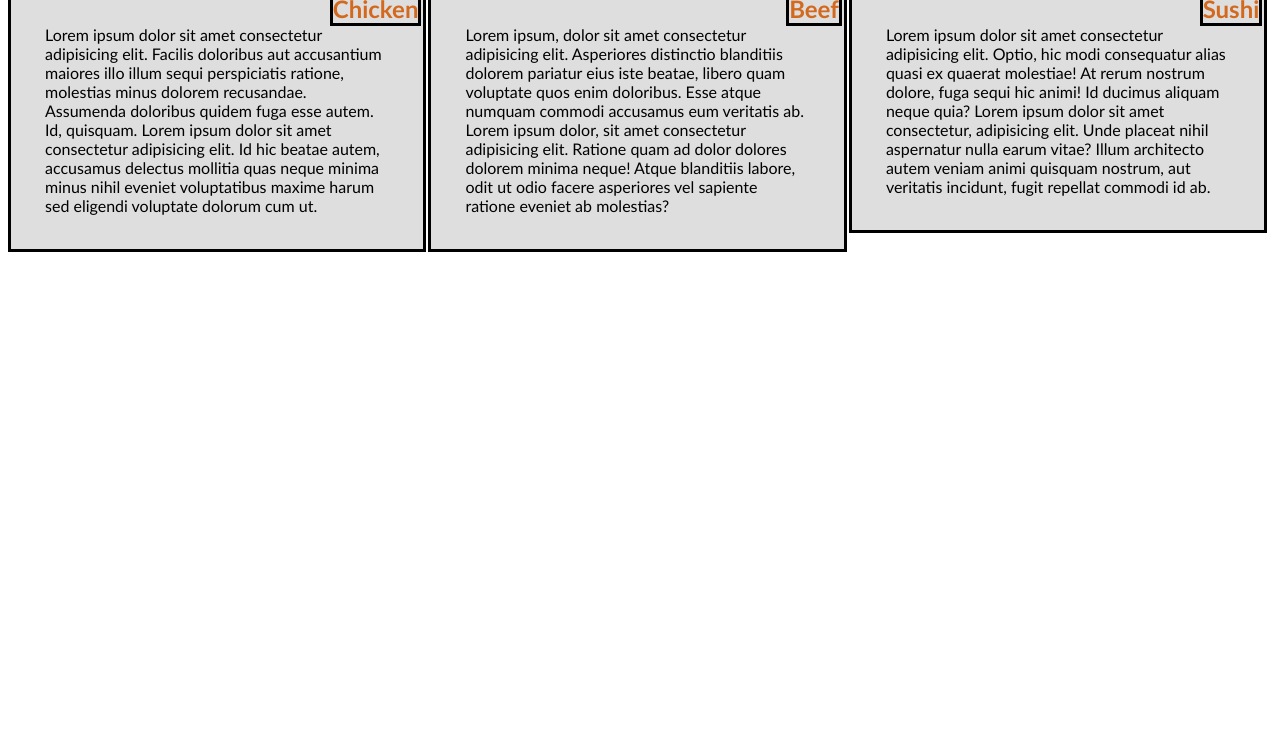
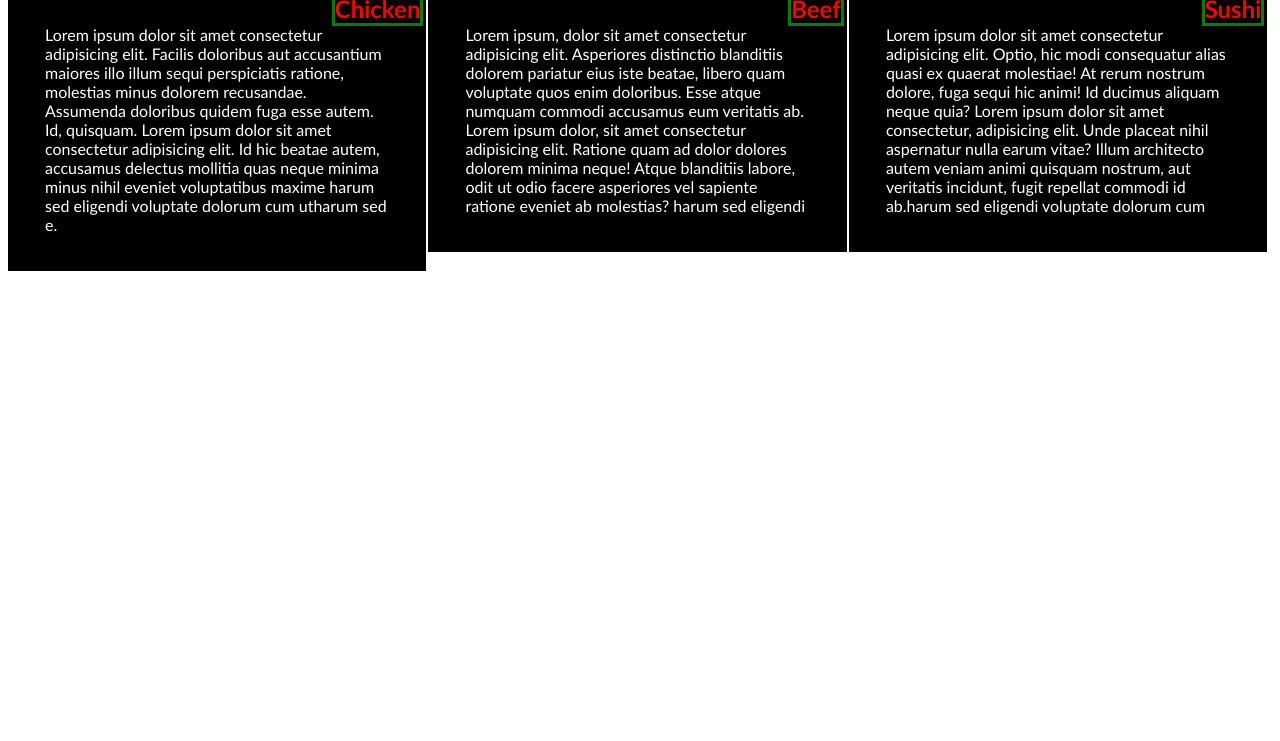
Before and after one commit to CKrateng/Module-2-Solution, a plain HTML site: page index.html in a window 1280 px wide. Shown: the part 59-800 px from the top of the page. Drawn offline with Linux system fonts and the light colour scheme.

Commit message:
change to index

```diff
--- a/CSS/index.css
+++ b/CSS/index.css
@@ -12,7 +12,9 @@ h1{
     margin-left: auto;
     margin-right: auto;
 }
-
+p{
+    color: white;
+}
 
 
 section{
@@ -22,17 +24,18 @@ section{
     margin: 2px;
     float:left;
     box-sizing: border-box;
-    background-color: rgba(128, 128, 128, 0.26);
+    background-color: black
 
 }
 h2{
     width: fit-content;
     position: absolute;
-    color: chocolate;
-   border: solid black;
+    color: red;
+   border: solid green;
   right: 0px;
   top: 0px;
   margin-top: 0px;
+  margin-right: 0px;
 }
 div .Chicken{
 
--- a/index.html
+++ b/index.html
@@ -8,16 +8,16 @@
 
 </head>
 <body>
-<h1>Chef's Special </h1>
+<h1>Our Menu</h1>
 <div>
     <section class="Chicken"><h2 class="type">Chicken</h2>
-        <p>Lorem ipsum dolor sit amet consectetur adipisicing elit. Facilis doloribus aut accusantium maiores illo illum sequi perspiciatis ratione, molestias minus dolorem recusandae. Assumenda doloribus quidem fuga esse autem. Id, quisquam. Lorem ipsum dolor sit amet consectetur adipisicing elit. Id hic beatae autem, accusamus delectus mollitia quas neque minima minus nihil eveniet voluptatibus maxime harum sed eligendi voluptate dolorum cum ut.</p>
+        <p>Lorem ipsum dolor sit amet consectetur adipisicing elit. Facilis doloribus aut accusantium maiores illo illum sequi perspiciatis ratione, molestias minus dolorem recusandae. Assumenda doloribus quidem fuga esse autem. Id, quisquam. Lorem ipsum dolor sit amet consectetur adipisicing elit. Id hic beatae autem, accusamus delectus mollitia quas neque minima minus nihil eveniet voluptatibus maxime harum sed eligendi voluptate dolorum cum utharum sed e.</p>
     </section>
     <section class="Beef"><h2 class="type">Beef</h2>
-        <p>Lorem ipsum, dolor sit amet consectetur adipisicing elit. Asperiores distinctio blanditiis dolorem pariatur eius iste beatae, libero quam voluptate quos enim doloribus. Esse atque numquam commodi accusamus eum veritatis ab. Lorem ipsum dolor, sit amet consectetur adipisicing elit. Ratione quam ad dolor dolores dolorem minima neque! Atque blanditiis labore, odit ut odio facere asperiores vel sapiente ratione eveniet ab molestias?</p>
+        <p>Lorem ipsum, dolor sit amet consectetur adipisicing elit. Asperiores distinctio blanditiis dolorem pariatur eius iste beatae, libero quam voluptate quos enim doloribus. Esse atque numquam commodi accusamus eum veritatis ab. Lorem ipsum dolor, sit amet consectetur adipisicing elit. Ratione quam ad dolor dolores dolorem minima neque! Atque blanditiis labore, odit ut odio facere asperiores vel sapiente ratione eveniet ab molestias? harum sed eligendi </p>
     </section>
     <section class="Sushi"><h2 class="type">Sushi</h2>
-        <p>Lorem ipsum dolor sit amet consectetur adipisicing elit. Optio, hic modi consequatur alias quasi ex quaerat molestiae! At rerum nostrum dolore, fuga sequi hic animi! Id ducimus aliquam neque quia? Lorem ipsum dolor sit amet consectetur, adipisicing elit. Unde placeat nihil aspernatur nulla earum vitae? Illum architecto autem veniam animi quisquam nostrum, aut veritatis incidunt, fugit repellat commodi id ab. </p>
+        <p>Lorem ipsum dolor sit amet consectetur adipisicing elit. Optio, hic modi consequatur alias quasi ex quaerat molestiae! At rerum nostrum dolore, fuga sequi hic animi! Id ducimus aliquam neque quia? Lorem ipsum dolor sit amet consectetur, adipisicing elit. Unde placeat nihil aspernatur nulla earum vitae? Illum architecto autem veniam animi quisquam nostrum, aut veritatis incidunt, fugit repellat commodi id ab.harum sed eligendi voluptate dolorum cum </p>
     </section>
 
 
```
